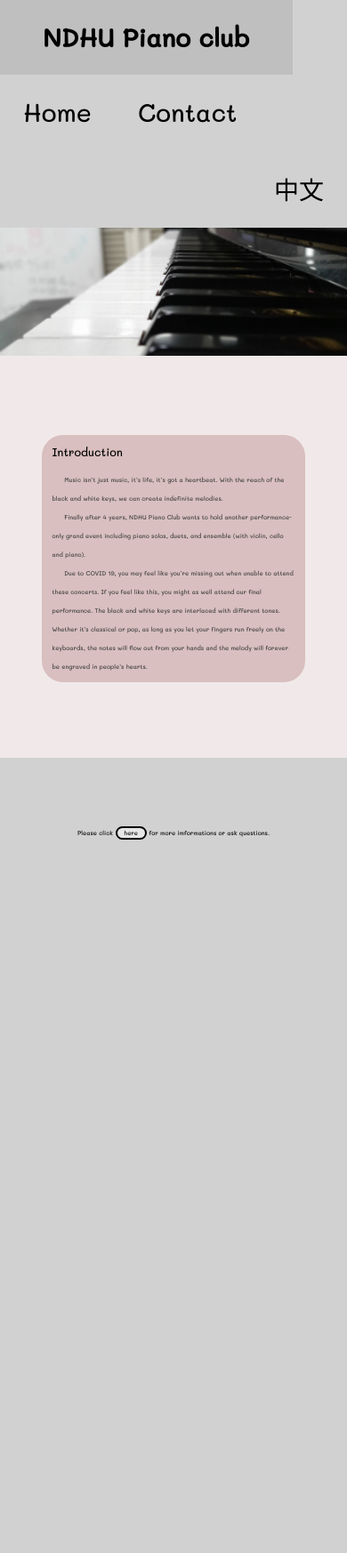
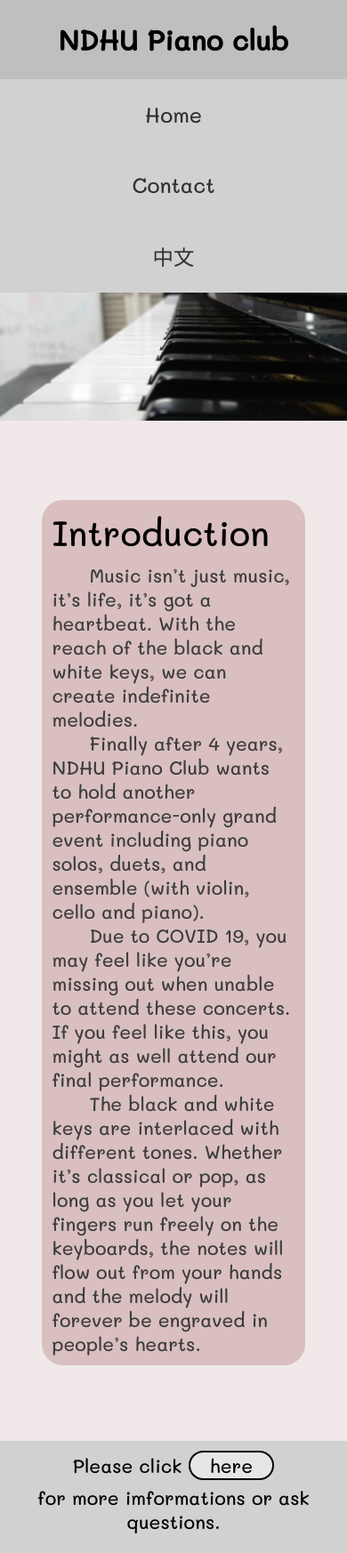
Before and after one commit to michael21910/michael21910.github.io, a PHP site: the page made by piano club/index_Eng.html in a window 390 px wide. Shown: the whole page at 89% size. Before the commit the page ends 944 px from the top, so only its background shows below. Run offline with PHP 8.4, Linux system fonts and the light colour scheme.

Commit message:
mobile version first updated

```diff
--- a/piano club/index.html
+++ b/piano club/index.html
@@ -38,7 +38,8 @@
 				在這場盛會裡，我們有鋼琴獨奏，有四手聯彈，也有大小提琴加鋼琴的合奏。
 				<br/>
 				&emsp;&emsp;因為疫情的緣故，人們與不少音樂會失之交臂，生活中缺少了一些情趣，若覺得可惜的話，不妨來到東華鋼琴社的期末公演，我們雖不是專業人士，但彈奏出的音樂，是有心跳、有生命的。
-				36個黑鍵和52個白鍵，交錯的黑白鍵蘊藏著各種不同的音色，不論是古典樂，還是流行樂，只要將雙手放在琴鍵上，讓手指在上頭靈巧地奔跑、跳躍，琴聲就會從指尖流瀉而出，在人們的心裡，譜下難忘的樂章。
+				<br/>
+				&emsp;&emsp;36個黑鍵和52個白鍵，交錯的黑白鍵蘊藏著各種不同的音色，不論是古典樂，還是流行樂，只要將雙手放在琴鍵上，讓手指在上頭靈巧地奔跑、跳躍，琴聲就會從指尖流瀉而出，在人們的心裡，譜下難忘的樂章。
 			</span>
 		</div>
 	</div>
@@ -46,7 +47,8 @@
 
 	<!-- footer -->
 	<div class="footerContainer">
-		<p>想知道更多，歡迎到&nbsp;<a href="https://www.facebook.com/ndhu.pianoclub" target="_blank">&emsp;粉絲專頁&emsp;</a>&nbsp;詢問！</p>
+		<div>想知道更多，</div>
+		<div>歡迎到&nbsp;<a href="https://www.facebook.com/ndhu.pianoclub" target="_blank">&emsp;粉絲專頁&emsp;</a>&nbsp;詢問！</div>
 	</div>
 	<!-- end of footer -->
 </body>
--- a/piano club/index_Eng.html
+++ b/piano club/index_Eng.html
@@ -36,7 +36,9 @@
 				<br/>
 				&emsp;&emsp;Finally after 4 years, NDHU Piano Club wants to hold another performance-only grand event including  piano solos, duets, and ensemble (with violin, cello and piano).
 				<br/>
-				&emsp;&emsp;Due to COVID 19, you may feel like you’re missing out when unable to attend these concerts. If you feel like this, you might as well attend our final performance. The black and white keys are interlaced with different tones. Whether it’s classical or pop, as long as you let your fingers run freely on the keyboards, the notes will flow out from your hands and the melody will forever be engraved in people’s hearts.
+				&emsp;&emsp;Due to COVID 19, you may feel like you’re missing out when unable to attend these concerts. If you feel like this, you might as well attend our final performance.
+				<br/>
+				&emsp;&emsp;The black and white keys are interlaced with different tones. Whether it’s classical or pop, as long as you let your fingers run freely on the keyboards, the notes will flow out from your hands and the melody will forever be engraved in people’s hearts.
 			</span>
 		</div>
 	</div>
@@ -44,7 +46,8 @@
 
 	<!-- footer -->
 	<div class="footerContainer">
-		<p>Please click&nbsp;<a href="https://www.facebook.com/ndhu.pianoclub" target="_blank">&emsp;here&emsp;</a>&nbsp;for more imformations or ask questions.</p>
+		<div>Please click&nbsp;<a href="https://www.facebook.com/ndhu.pianoclub" target="_blank">&emsp;here&emsp;</a></div>
+		<div>for more imformations or ask questions.</div>
 	</div>
 	<!-- end of footer -->
 </body>
--- a/piano club/stylePIANO.css
+++ b/piano club/stylePIANO.css
@@ -48,23 +48,6 @@ img{
 	background-color: rgb(191, 191, 191);
 }
 
-.title{
-	font-size: 72px;
-	text-align: center;
-	width: 80vw;
-	text-align: center;
-}
-
-.border-bottom{
-	border-bottom: 2px solid rgb(156, 99, 99);
-}
-
-.underLine{
-	border-bottom: 2px solid rgb(156, 99, 99);
-	width: 80vw;
-	text-align: center;
-}
-
 /* textBox */
 .textContainer{
 	display: flex;
@@ -105,11 +88,13 @@ img{
 	background: rgb(209, 209, 209);
 }
 
-.footerContainer p{
+.footerContainer div{
 	font-size: 1.75vw;
+	margin-bottom: 1vh;
+	text-align: center;
 }
 
-.footerContainer p a{
+.footerContainer div a{
 	color: black;
 	text-decoration: none;
 	border: 2px solid black;
@@ -119,7 +104,7 @@ img{
 	background: rgb(230, 230, 230);
 }
 
-.footerContainer p a:hover{
+.footerContainer div a:hover{
 	transition: 0.5s;
 	background: rgb(242, 242, 242);
 }
@@ -150,3 +135,134 @@ img{
 	text-decoration: none;
 	border-bottom: 2px solid rgb(60, 60, 60);
 }
+
+@media(max-width: 400px){
+	body{
+		font-family: 'Mali', cursive;
+		background-color: rgb(241, 233, 233);
+		margin: 0 auto;
+		word-wrap: break-word;
+		word-break: break-word;
+	}
+
+	img{
+		width: 100%;
+	}
+
+	/* navigation bar */
+	.navbar{
+		display: flex;
+		flex-direction: column;
+		align-items: center;
+		justify-content: center;
+		background-color: rgb(209, 209, 209);
+		list-style-type: none;
+	}
+
+	.navbar li a{
+		color: rgb(48, 48, 48);
+		text-decoration: none;
+		padding-left: 35vw;
+		padding-right: 35vw;
+		font-size: 6vw;
+	}
+
+	.navbar li:first-child{
+		font-weight: bold;
+		text-align: center;
+		font-size: 8vw;
+	}
+
+	.active{
+		width: 100%;
+		background-color: rgb(191, 191, 191);
+	}
+
+	/* textBox */
+	.textContainer{
+		display: flex;
+		flex-direction: row;
+		justify-content: center;
+		align-items: center;
+	}
+
+	.textBox{
+		width: 70vw;
+		background: rgb(217, 191, 191);
+		border-radius: 24px;
+		padding: 3vw;
+		margin-top: 10vh;
+		margin-bottom: 10vh;
+	}
+
+	.textBox div{
+		font-size: 10vw;
+		font-weight: 500;
+		margin-bottom: 1vh;
+	}
+
+	.textBox span{
+		color: rgb(60, 60, 60);
+		font-size: 5.384vw;
+		font-weight: 300;
+	}
+
+	/* footer */
+	.footerContainer{
+		margin: 0 auto;
+		height: 15vh;
+		display: flex;
+		justify-content: center;
+		align-items: center;
+		flex-direction: column;
+		background: rgb(209, 209, 209);
+	}
+
+	.footerContainer div{
+		font-size: 5.384vw;
+		margin-bottom: 1vh;
+		text-align: center;
+	}
+
+	.footerContainer div a{
+		color: black;
+		text-decoration: none;
+		border: 2px solid black;
+		border-radius: 24px;
+		padding: 0.25vw;
+		margin: 0.1vw;
+		background: rgb(230, 230, 230);
+	}
+
+	.footerContainer div a:hover{
+		transition: 0.5s;
+		background: rgb(242, 242, 242);
+	}
+
+	/* contact */
+	.contact{
+		width: 70vw;
+		padding: 3vw;
+		margin-top: 10vh;
+		margin-bottom: 10vh;
+		border-left: 2px solid rgb(217, 191, 191);
+	}
+
+	.contact div{
+		font-size: 10vw;
+		font-weight: 500;
+		margin-bottom: 1vh;
+	}
+
+	.contact ul li{
+		list-style: none;
+		font-size: 5.384vw;
+		margin-bottom: 1.5vh;
+	}
+
+	.contact ul li a{
+		color: rgb(60, 60, 60);
+		text-decoration: none;
+		border-bottom: 2px solid rgb(60, 60, 60);
+	}
+}
```
